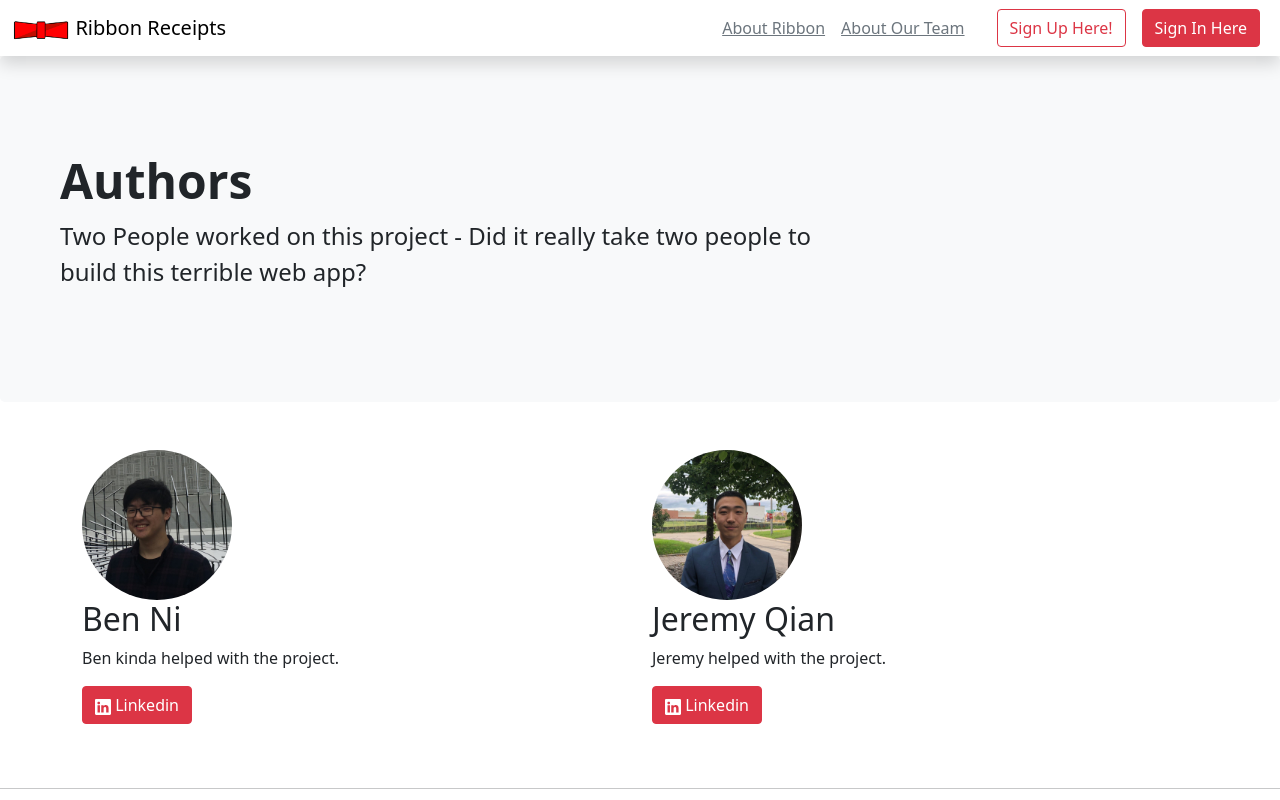
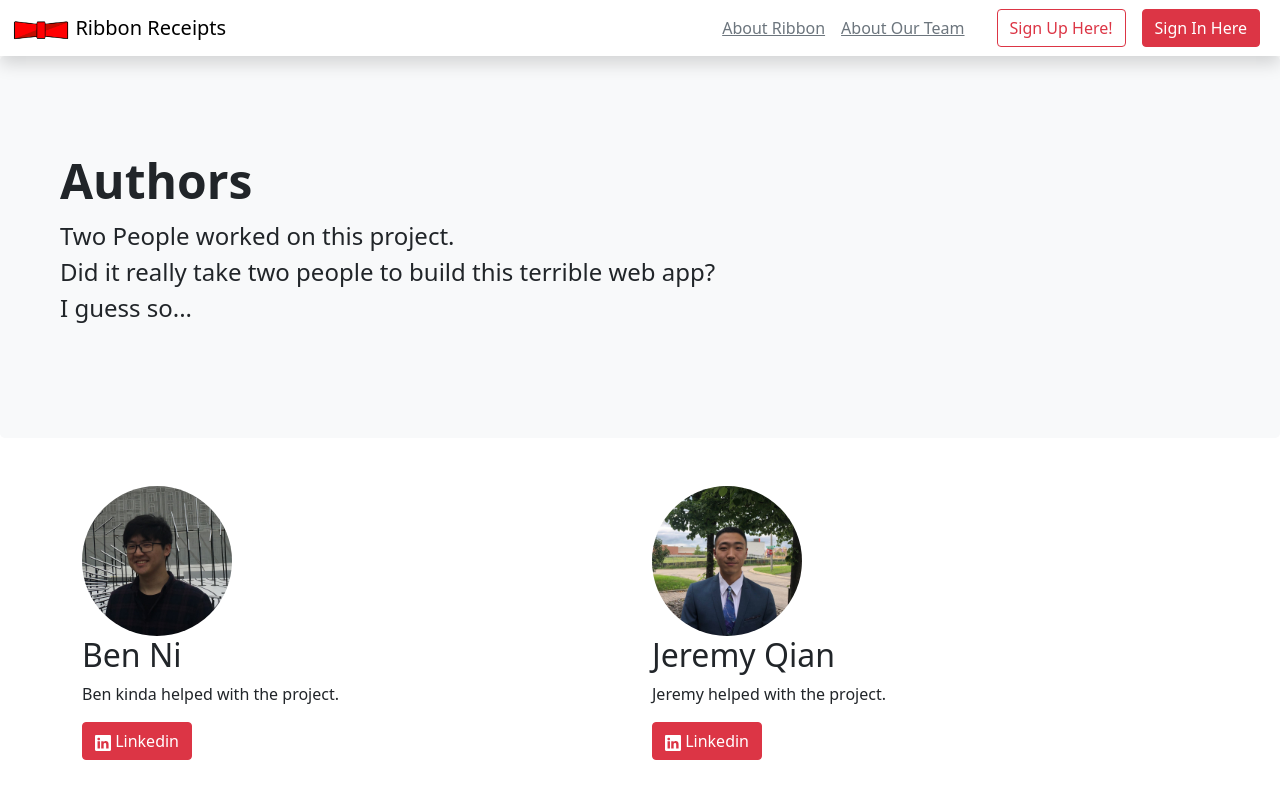
Before and after one commit to jeremyqzt/ribbon-static, a Svelte app: page / in a window 1280 px wide. Both pictures are taken after a click on the link "About Our Team". Shown: the top 800 px of the page. Built offline with nearby package versions, Linux system fonts and the light colour scheme.

Commit message:
update some text

```diff
--- a/src/components/AuthorsLogo.svelte
+++ b/src/components/AuthorsLogo.svelte
@@ -6,7 +6,9 @@
         <div class="container-fluid py-5">
             <h1 class="display-5 fw-bold">Authors</h1>
             <p class="col-md-8 fs-4">
-                Two People worked on this project - Did it really take two people to build this terrible web app?
+                Two People worked on this project. <br />
+                Did it really take two people to build this terrible web app? <br />
+                I guess so...
             </p>
         </div>
     </div>
```
